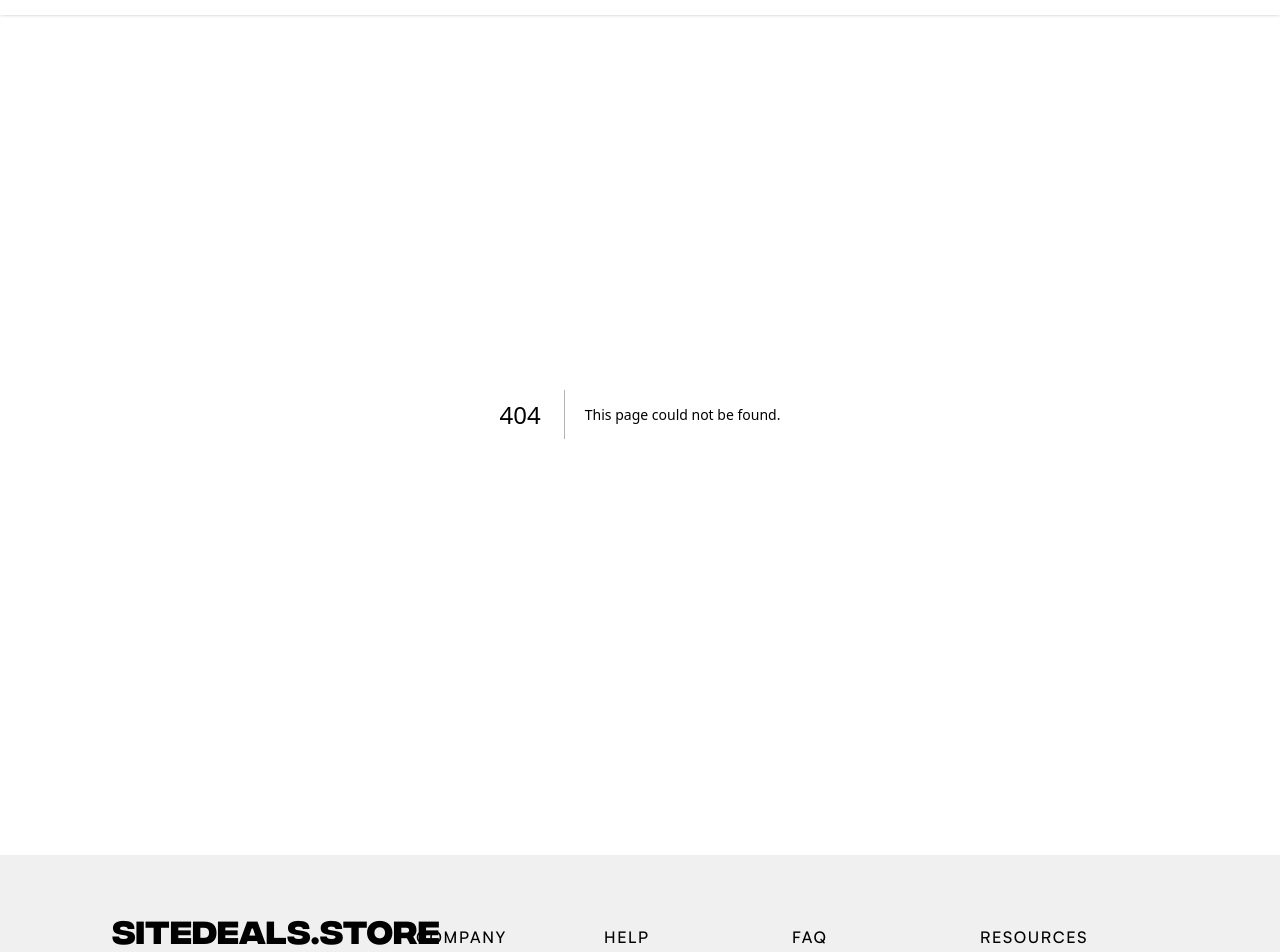
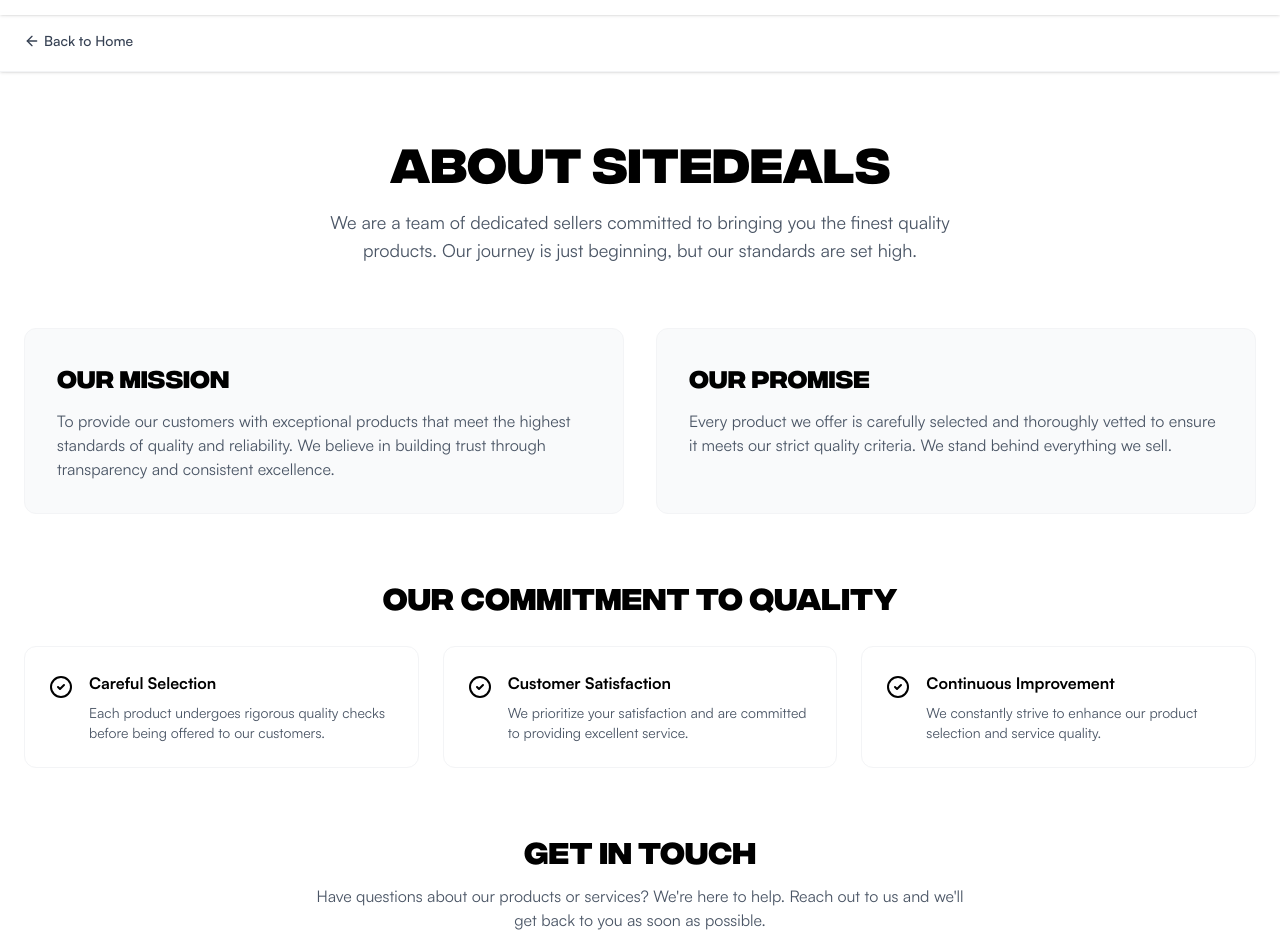
Before and after one commit to nanda-kshr/site-deals, a Next.js app: page /about in a window 1280 px wide. Before the commit this address had no page. Shown: the part 120-1072 px from the top of the page. Built offline with nearby package versions, Linux system fonts and the light colour scheme.

Commit message:
updated about

```diff
--- /dev/null
+++ b/src/app/about/page.tsx
@@ -0,0 +1,127 @@
+"use client";
+
+import React from "react";
+import { motion } from "framer-motion";
+import { cn } from "@/lib/utils";
+import { integralCF } from "@/styles/fonts";
+import { ArrowLeft, CheckCircle2 } from "lucide-react";
+import Link from "next/link";
+
+export default function AboutPage() {
+  return (
+    <div className="min-h-screen bg-white">
+      {/* Navigation */}
+      <div className="sticky top-0 z-10 bg-white/90 backdrop-blur-sm border-b border-gray-100 shadow-sm">
+        <div className="max-w-frame mx-auto px-4 md:px-6 py-4">
+          <Link
+            href="/"
+            className="inline-flex items-center text-sm font-medium text-gray-700 hover:text-black transition-colors"
+          >
+            <ArrowLeft size={16} className="mr-1" />
+            Back to Home
+          </Link>
+        </div>
+      </div>
+
+      <main className="max-w-frame mx-auto px-4 md:px-6 py-12 md:py-16">
+        {/* Hero Section */}
+        <motion.div
+          initial={{ opacity: 0, y: 20 }}
+          animate={{ opacity: 1, y: 0 }}
+          transition={{ duration: 0.6 }}
+          className="text-center mb-16"
+        >
+          <h1 className={cn(integralCF.className, "text-3xl md:text-4xl lg:text-5xl mb-6")}>
+            About SiteDeals
+          </h1>
+          <p className="text-gray-600 max-w-2xl mx-auto text-lg">
+            We are a team of dedicated sellers committed to bringing you the finest quality products.
+            Our journey is just beginning, but our standards are set high.
+          </p>
+        </motion.div>
+
+        {/* Values Section */}
+        <motion.div
+          initial={{ opacity: 0, y: 20 }}
+          animate={{ opacity: 1, y: 0 }}
+          transition={{ duration: 0.6, delay: 0.2 }}
+          className="grid md:grid-cols-2 gap-8 mb-16"
+        >
+          <div className="bg-gray-50 p-8 rounded-xl border border-gray-100">
+            <h2 className={cn(integralCF.className, "text-2xl mb-4")}>Our Mission</h2>
+            <p className="text-gray-600">
+              To provide our customers with exceptional products that meet the highest standards of quality and reliability.
+              We believe in building trust through transparency and consistent excellence.
+            </p>
+          </div>
+
+          <div className="bg-gray-50 p-8 rounded-xl border border-gray-100">
+            <h2 className={cn(integralCF.className, "text-2xl mb-4")}>Our Promise</h2>
+            <p className="text-gray-600">
+              Every product we offer is carefully selected and thoroughly vetted to ensure it meets our strict quality criteria.
+              We stand behind everything we sell.
+            </p>
+          </div>
+        </motion.div>
+
+        {/* Commitment Section */}
+        <motion.div
+          initial={{ opacity: 0, y: 20 }}
+          animate={{ opacity: 1, y: 0 }}
+          transition={{ duration: 0.6, delay: 0.4 }}
+          className="mb-16"
+        >
+          <h2 className={cn(integralCF.className, "text-2xl md:text-3xl mb-8 text-center")}>
+            Our Commitment to Quality
+          </h2>
+          <div className="grid md:grid-cols-3 gap-6">
+            {[
+              {
+                title: "Careful Selection",
+                description: "Each product undergoes rigorous quality checks before being offered to our customers."
+              },
+              {
+                title: "Customer Satisfaction",
+                description: "We prioritize your satisfaction and are committed to providing excellent service."
+              },
+              {
+                title: "Continuous Improvement",
+                description: "We constantly strive to enhance our product selection and service quality."
+              }
+            ].map((item, index) => (
+              <div key={index} className="flex items-start gap-4 p-6 bg-white border border-gray-100 rounded-xl">
+                <CheckCircle2 className="w-6 h-6 text-black flex-shrink-0 mt-1" />
+                <div>
+                  <h3 className="font-semibold mb-2">{item.title}</h3>
+                  <p className="text-gray-600 text-sm">{item.description}</p>
+                </div>
+              </div>
+            ))}
+          </div>
+        </motion.div>
+
+        {/* Contact Section */}
+        <motion.div
+          initial={{ opacity: 0, y: 20 }}
+          animate={{ opacity: 1, y: 0 }}
+          transition={{ duration: 0.6, delay: 0.6 }}
+          className="text-center"
+        >
+          <h2 className={cn(integralCF.className, "text-2xl md:text-3xl mb-4")}>
+            Get in Touch
+          </h2>
+          <p className="text-gray-600 mb-8 max-w-2xl mx-auto">
+            Have questions about our products or services? We're here to help.
+            Reach out to us and we'll get back to you as soon as possible.
+          </p>
+          <Link
+            href="/contact"
+            className="inline-flex items-center justify-center px-6 py-3 bg-black text-white rounded-xl hover:bg-gray-800 transition-colors"
+          >
+            Contact Us
+          </Link>
+        </motion.div>
+      </main>
+    </div>
+  );
+}
```
